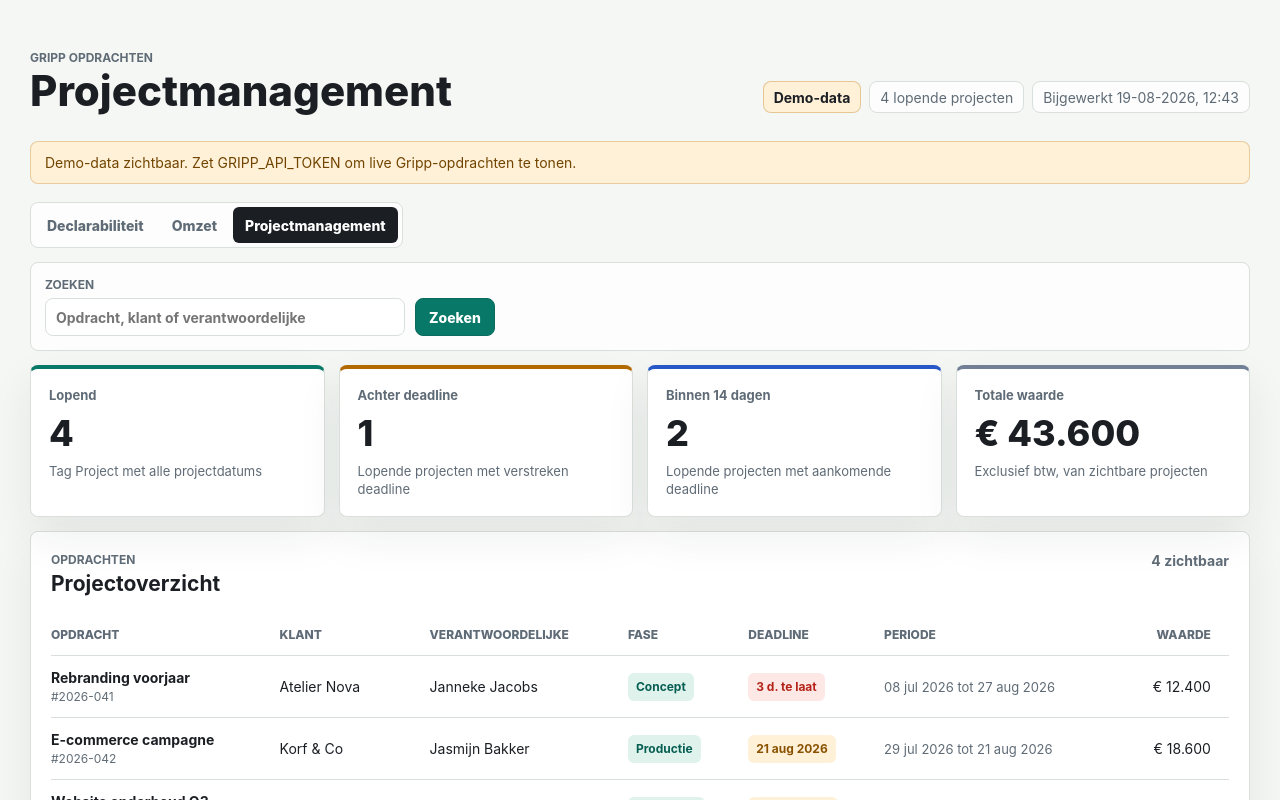
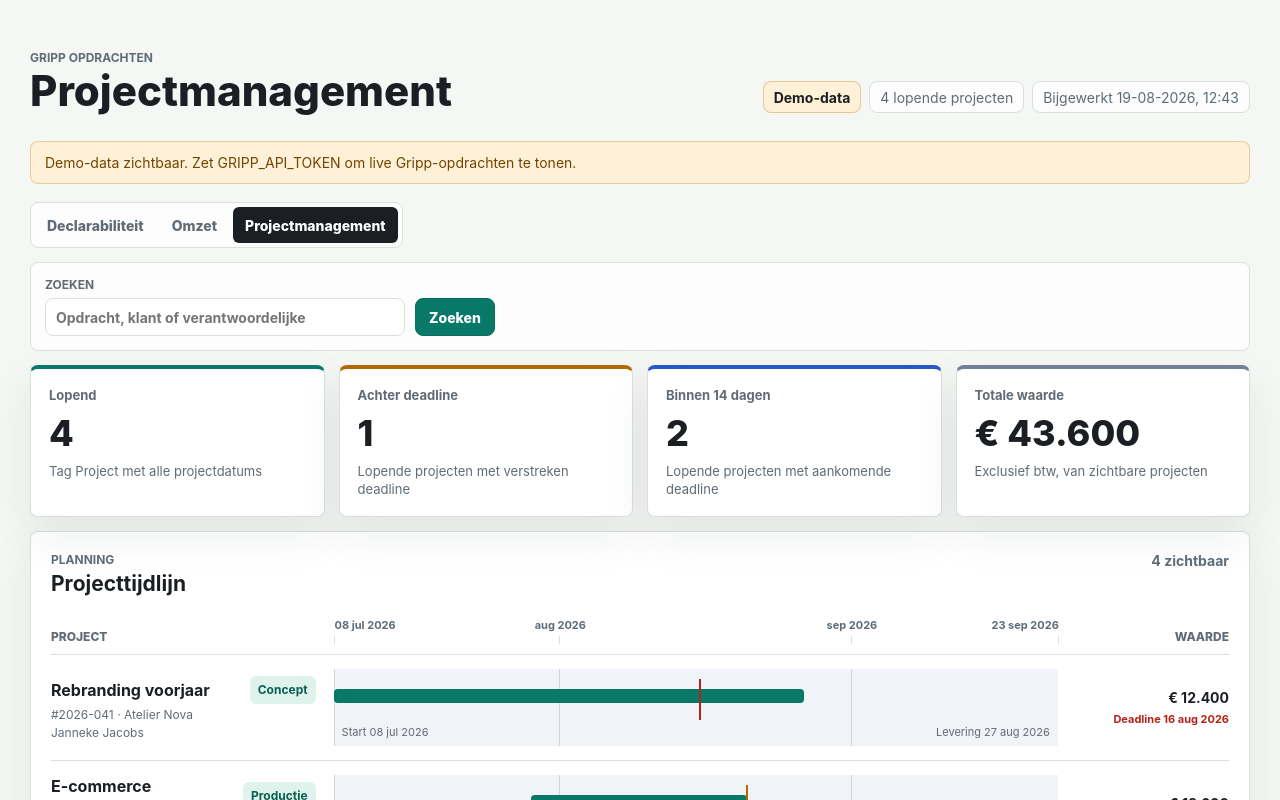
Before and after one commit to maxancedecot/GrippMCP, a Next.js app: page /projectmanagement in a window 1280 px wide. Shown: the top 800 px of the page. Built offline with nearby package versions, Linux system fonts and the light colour scheme.

Commit message:
Show projects on a timeline

```diff
--- a/app/globals.css
+++ b/app/globals.css
@@ -745,23 +745,183 @@ td .inline-bar {
   margin-bottom: 14px;
 }
 
-.project-table {
-  min-width: 980px;
+.project-timeline-wrap {
+  overflow-x: auto;
+  padding-bottom: 4px;
 }
 
-.project-table th,
-.project-table td {
-  padding-right: 18px;
+.project-timeline {
+  min-width: 900px;
 }
 
-.project-table th:last-child,
-.project-table td:last-child {
-  padding-right: 0;
+.project-timeline-header,
+.project-timeline-row {
+  display: grid;
+  grid-template-columns: minmax(220px, 0.95fr) minmax(460px, 2.6fr) minmax(132px, 0.55fr);
+  column-gap: 18px;
 }
 
-.project-action-cell {
+.project-timeline-header {
+  align-items: end;
+  padding: 0 0 10px;
+  border-bottom: 1px solid var(--border);
+  color: var(--muted);
+  font-size: 12px;
+  font-weight: 760;
+  text-transform: uppercase;
+}
+
+.project-timeline-summary-heading {
   text-align: right;
+}
+
+.project-timeline-axis {
+  position: relative;
+  height: 30px;
+}
+
+.project-timeline-axis__tick {
+  position: absolute;
+  bottom: 0;
+  height: 8px;
+  border-left: 1px solid var(--border);
+}
+
+.project-timeline-axis__tick > span {
+  position: absolute;
+  bottom: 12px;
+  left: 0;
+  color: var(--muted);
+  font-size: 11px;
+  font-weight: 700;
+  text-transform: none;
+  transform: translateX(-50%);
   white-space: nowrap;
+}
+
+.project-timeline-axis__tick--start > span {
+  transform: none;
+}
+
+.project-timeline-axis__tick--end > span {
+  transform: translateX(-100%);
+}
+
+.project-timeline-axis__tick--start.project-timeline-axis__tick--end > span {
+  transform: none;
+}
+
+.project-timeline-row {
+  min-height: 106px;
+  align-items: stretch;
+  padding: 14px 0;
+  border-bottom: 1px solid var(--border);
+}
+
+.project-timeline-details,
+.project-timeline-summary {
+  display: flex;
+  min-width: 0;
+  flex-direction: column;
+  justify-content: center;
+}
+
+.project-timeline-title-row {
+  display: flex;
+  min-width: 0;
+  align-items: center;
+  gap: 8px;
+}
+
+.project-timeline-title-row .row-title {
+  flex: 1;
+}
+
+.project-timeline-track {
+  position: relative;
+  min-height: 76px;
+  overflow: hidden;
+  background: var(--surface-strong);
+}
+
+.project-timeline-gridline {
+  position: absolute;
+  top: 0;
+  bottom: 0;
+  width: 1px;
+  background: rgba(95, 107, 118, 0.22);
+}
+
+.project-timeline-bar {
+  position: absolute;
+  top: 20px;
+  display: block;
+  height: 14px;
+  border-radius: 4px;
+  background: var(--good);
+  box-shadow: inset 0 0 0 1px rgba(7, 95, 83, 0.2);
+}
+
+.project-timeline-deadline {
+  position: absolute;
+  z-index: 1;
+  top: 10px;
+  bottom: 26px;
+  width: 2px;
+  transform: translateX(-1px);
+}
+
+.project-timeline-deadline--good {
+  background: var(--good);
+}
+
+.project-timeline-deadline--warning {
+  background: var(--warning);
+}
+
+.project-timeline-deadline--danger {
+  background: var(--danger);
+}
+
+.project-timeline-dates {
+  position: absolute;
+  right: 8px;
+  bottom: 7px;
+  left: 8px;
+  display: flex;
+  justify-content: space-between;
+  gap: 12px;
+  color: var(--muted);
+  font-size: 11px;
+  white-space: nowrap;
+}
+
+.project-timeline-summary {
+  align-items: flex-end;
+  gap: 6px;
+  text-align: right;
+}
+
+.project-timeline-summary > strong {
+  font-size: 14px;
+}
+
+.project-timeline-deadline-label {
+  font-size: 11px;
+  font-weight: 700;
+  white-space: nowrap;
+}
+
+.project-timeline-deadline-label--good {
+  color: #075f53;
+}
+
+.project-timeline-deadline-label--warning {
+  color: #8a5200;
+}
+
+.project-timeline-deadline-label--danger {
+  color: var(--danger);
 }
 
 .project-completion-form {
@@ -789,13 +949,7 @@ td .inline-bar {
   opacity: 0.62;
 }
 
-.table-number {
-  text-align: right;
-  white-space: nowrap;
-}
-
-.project-tag,
-.deadline {
+.project-tag {
   display: inline-flex;
   min-height: 28px;
   align-items: center;
@@ -806,32 +960,14 @@ td .inline-bar {
   white-space: nowrap;
 }
 
-.project-tag--good,
-.deadline--good {
+.project-tag--good {
   background: var(--good-soft);
   color: #075f53;
 }
 
-.project-tag--neutral,
-.deadline--neutral {
+.project-tag--neutral {
   background: var(--neutral-soft);
   color: #536272;
-}
-
-.deadline--warning {
-  background: var(--warning-soft);
-  color: #8a5200;
-}
-
-.deadline--danger {
-  background: #fde8e5;
-  color: var(--danger);
-}
-
-.date-range {
-  color: var(--muted);
-  font-size: 13px;
-  white-space: nowrap;
 }
 
 .sr-only {
--- a/app/projectmanagement/page.tsx
+++ b/app/projectmanagement/page.tsx
@@ -44,6 +44,17 @@ type ProjectManagementData = {
   lastUpdated: string;
 };
 
+type ProjectTimelineTick = {
+  date: string;
+  label: string;
+};
+
+type ProjectTimelineData = {
+  start: string;
+  end: string;
+  ticks: ProjectTimelineTick[];
+};
+
 const PROJECT_PAGE_SIZE = 250;
 const PROJECT_MAX_PAGES = 40;
 const currencyFormatter = new Intl.NumberFormat("nl-BE", {
@@ -59,11 +70,17 @@ const dateFormatter = new Intl.DateTimeFormat("nl-NL", {
   year: "numeric"
 });
 
+const monthFormatter = new Intl.DateTimeFormat("nl-NL", {
+  month: "short",
+  year: "numeric"
+});
+
 export default async function ProjectManagementPage({ searchParams }: { searchParams?: Promise<ProjectSearchParams> }) {
   const params = (await searchParams) ?? {};
   const query = firstParam(params.query)?.trim() ?? "";
   const completionNotice = completionNoticeFromParams(params);
   const data = await getProjectManagementData(query);
+  const timeline = createProjectTimeline(data.projects);
 
   return (
     <main className="dashboard-shell project-shell">
@@ -108,52 +125,14 @@ export default async function ProjectManagementPage({ searchParams }: { searchPa
       <section className="panel project-list-panel">
         <div className="panel-heading">
           <div>
-            <p className="eyebrow">Opdrachten</p>
-            <h2>Projectoverzicht</h2>
+            <p className="eyebrow">Planning</p>
+            <h2>Projecttijdlijn</h2>
           </div>
           <span className="panel-total">{data.projects.length} zichtbaar</span>
         </div>
 
-        {data.projects.length > 0 ? (
-          <div className="table-wrap">
-            <table className="project-table">
-              <thead>
-                <tr>
-                  <th>Opdracht</th>
-                  <th>Klant</th>
-                  <th>Verantwoordelijke</th>
-                  <th>Fase</th>
-                  <th>Deadline</th>
-                  <th>Periode</th>
-                  <th className="table-number">Waarde</th>
-                  <th><span className="sr-only">Actie</span></th>
-                </tr>
-              </thead>
-              <tbody>
-                {data.projects.map((project) => (
-                  <tr key={project.id}>
-                    <td>
-                      <span className="row-title">{project.name}</span>
-                      <span className="cell-muted">{project.code}</span>
-                    </td>
-                    <td>{project.company}</td>
-                    <td>{project.manager}</td>
-                    <td>
-                      <span className="project-tag project-tag--good">{project.phase}</span>
-                    </td>
-                    <td><Deadline date={project.deadline} /></td>
-                    <td><DateRange start={project.startDate} end={project.deliveryDate} /></td>
-                    <td className="table-number">{project.value > 0 ? formatCurrency(project.value) : "-"}</td>
-                    <td className="project-action-cell">
-                      {data.source.mode === "live" ? (
-                        <CompleteProjectForm projectId={project.id} projectName={project.name} query={query} />
-                      ) : null}
-                    </td>
-                  </tr>
-                ))}
-              </tbody>
-            </table>
-          </div>
+        {timeline ? (
+          <ProjectTimeline projects={data.projects} timeline={timeline} query={query} sourceMode={data.source.mode} />
         ) : (
           <p className="empty-state">Geen lopende projecten met tag Project en alle datums gevonden.</p>
         )}
@@ -182,35 +161,87 @@ function ProjectMetric({
   );
 }
 
-function Deadline({ date }: { date?: string }) {
-  if (!date) {
-    return <span className="cell-muted">Geen deadline</span>;
-  }
+function ProjectTimeline({
+  projects,
+  timeline,
+  query,
+  sourceMode
+}: {
+  projects: ProjectRow[];
+  timeline: ProjectTimelineData;
+  query: string;
+  sourceMode: ProjectSource["mode"];
+}) {
+  return (
+    <div className="project-timeline-wrap">
+      <div className="project-timeline" role="list" aria-label={`Projectplanning van ${formatDate(timeline.start)} tot ${formatDate(timeline.end)}`}>
+        <div className="project-timeline-header" aria-hidden="true">
+          <span>Project</span>
+          <div className="project-timeline-axis">
+            {timeline.ticks.map((tick, index) => (
+              <span
+                className={`project-timeline-axis__tick ${index === 0 ? "project-timeline-axis__tick--start" : ""} ${index === timeline.ticks.length - 1 ? "project-timeline-axis__tick--end" : ""}`}
+                key={tick.date}
+                style={{ left: `${timelinePosition(tick.date, timeline)}%` }}
+              >
+                <span>{tick.label}</span>
+              </span>
+            ))}
+          </div>
+          <span className="project-timeline-summary-heading">Waarde</span>
+        </div>
 
-  const days = daysUntil(date);
-  const tone = days < 0 ? "danger" : days <= 14 ? "warning" : "good";
-  const label = days < 0
-    ? `${Math.abs(days)} d. te laat`
-    : days === 0
-      ? "Vandaag"
-      : days === 1
-        ? "Morgen"
-        : formatDate(date);
+        {projects.map((project) => {
+          const startDate = project.startDate ?? timeline.start;
+          const deliveryDate = project.deliveryDate ?? timeline.end;
+          const deadlineDate = project.deadline ?? deliveryDate;
+          const deadlineTone = deadlineToneFor(deadlineDate);
 
-  return <span className={`deadline deadline--${tone}`}>{label}</span>;
-}
+          return (
+            <article className="project-timeline-row" key={project.id} role="listitem">
+              <div className="project-timeline-details">
+                <div className="project-timeline-title-row">
+                  <span className="row-title">{project.name}</span>
+                  <span className="project-tag project-tag--good">{project.phase}</span>
+                </div>
+                <span className="cell-muted">{project.code} · {project.company}</span>
+                <span className="cell-muted">{project.manager}</span>
+              </div>
 
-function DateRange({ start, end }: { start?: string; end?: string }) {
-  if (!start && !end) {
-    return <span className="cell-muted">Geen periode</span>;
-  }
+              <div className="project-timeline-track" aria-label={`${project.name}: van ${formatDate(startDate)} tot ${formatDate(deliveryDate)}; deadline ${formatDate(deadlineDate)}`}>
+                {timeline.ticks.map((tick) => (
+                  <span className="project-timeline-gridline" key={tick.date} style={{ left: `${timelinePosition(tick.date, timeline)}%` }} aria-hidden="true" />
+                ))}
+                <span className="project-timeline-bar" style={timelineBarStyle(startDate, deliveryDate, timeline)}>
+                  <span className="sr-only">Projectperiode</span>
+                </span>
+                <span
+                  className={`project-timeline-deadline project-timeline-deadline--${deadlineTone}`}
+                  style={{ left: `${timelinePosition(deadlineDate, timeline)}%` }}
+                  title={`Deadline ${formatDate(deadlineDate)}`}
+                >
+                  <span className="sr-only">Deadline {formatDate(deadlineDate)}</span>
+                </span>
+                <div className="project-timeline-dates">
+                  <span>Start {formatDate(startDate)}</span>
+                  <span>Levering {formatDate(deliveryDate)}</span>
+                </div>
+              </div>
 
-  return (
-    <span className="date-range">
-      <span>{start ? formatDate(start) : "-"}</span>
-      <span aria-hidden="true"> tot </span>
-      <span>{end ? formatDate(end) : "-"}</span>
-    </span>
+              <div className="project-timeline-summary">
+                <strong>{project.value > 0 ? formatCurrency(project.value) : "-"}</strong>
+                <span className={`project-timeline-deadline-label project-timeline-deadline-label--${deadlineTone}`}>
+                  Deadline {formatDate(deadlineDate)}
+                </span>
+                {sourceMode === "live" ? (
+                  <CompleteProjectForm projectId={project.id} projectName={project.name} query={query} />
+                ) : null}
+              </div>
+            </article>
+          );
+        })}
+      </div>
+    </div>
   );
 }
 
@@ -306,9 +337,9 @@ function buildProjectManagementData(projects: ProjectRow[], query: string, sourc
       return normalize([project.code, project.name, project.company, project.manager, project.phase].join(" ")).includes(normalizedQuery);
     })
     .sort((left, right) => {
-      const leftDeadline = left.deadline ?? "9999-12-31";
-      const rightDeadline = right.deadline ?? "9999-12-31";
-      return leftDeadline.localeCompare(rightDeadline) || left.name.localeCompare(right.name, "nl");
+      const leftStart = left.startDate ?? "9999-12-31";
+      const rightStart = right.startDate ?? "9999-12-31";
+      return leftStart.localeCompare(rightStart) || left.name.localeCompare(right.name, "nl");
     });
 
   return {
@@ -577,6 +608,74 @@ function daysUntil(value: string) {
   return Math.round((date.getTime() - startOfToday.getTime()) / 86_400_000);
 }
 
+function createProjectTimeline(projects: ProjectRow[]): ProjectTimelineData | null {
+  const startDates = projects.map((project) => project.startDate).filter((date): date is string => Boolean(date));
+  const deliveryDates = projects.map((project) => project.deliveryDate).filter((date): date is string => Boolean(date));
+  if (startDates.length === 0 || deliveryDates.length === 0) {
+    return null;
+  }
+
+  const start = [...startDates].sort()[0];
+  const end = [...deliveryDates].sort().at(-1);
+  if (!start || !end) {
+    return null;
+  }
+
+  return { start, end, ticks: createTimelineTicks(start, end) };
+}
+
+function createTimelineTicks(start: string, end: string): ProjectTimelineTick[] {
+  const tickDates = new Set([start, end]);
+  const currentMonth = dateFromKey(start);
+  currentMonth.setDate(1);
+  if (dateKey(currentMonth) <= start) {
+    currentMonth.setMonth(currentMonth.getMonth() + 1);
+  }
+
+  while (dateKey(currentMonth) < end) {
+    tickDates.add(dateKey(currentMonth));
+    currentMonth.setMonth(currentMonth.getMonth() + 1);
+  }
+
+  return [...tickDates]
+    .sort()
+    .map((date) => ({ date, label: date === start || date === end ? formatDate(date) : monthFormatter.format(dateFromKey(date)) }));
+}
+
+function timelinePosition(date: string, timeline: ProjectTimelineData) {
+  const duration = daysBetween(timeline.start, timeline.end);
+  if (duration <= 0) {
+    return 0;
+  }
+
+  return Math.max(0, Math.min(100, (daysBetween(timeline.start, date) / duration) * 100));
+}
+
+function timelineBarStyle(start: string, end: string, timeline: ProjectTimelineData) {
+  const startPosition = timelinePosition(start, timeline);
+  const endPosition = Math.max(startPosition, timelinePosition(end, timeline));
+  const width = Math.max(0.8, endPosition - startPosition);
+
+  return {
+    left: `${Math.min(startPosition, 100 - width)}%`,
+    width: `${width}%`
+  };
+}
+
+function deadlineToneFor(deadline: string) {
+  const days = daysUntil(deadline);
+  return days < 0 ? "danger" : days <= 14 ? "warning" : "good";
+}
+
+function daysBetween(start: string, end: string) {
+  return Math.round((dateFromKey(end).getTime() - dateFromKey(start).getTime()) / 86_400_000);
+}
+
+function dateFromKey(value: string) {
+  const [year, month, day] = value.split("-").map(Number);
+  return new Date(year, month - 1, day);
+}
+
 function formatDate(value: string) {
   return dateFormatter.format(new Date(`${value}T00:00:00`));
 }
```
